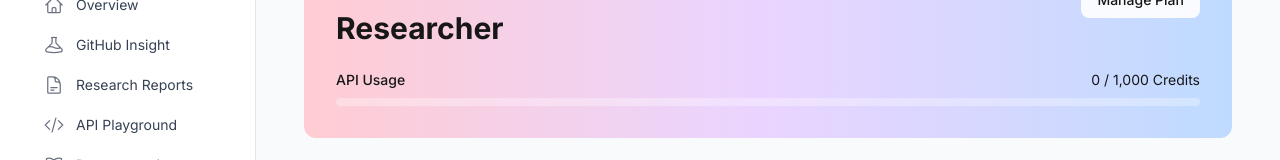
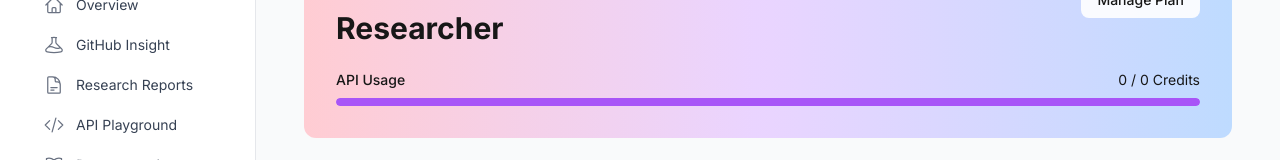
Before and after one commit to ZaneZJ/API-app, a Next.js app in the folder api-app-fe/: page /dashboard in a window 1280 px wide. Shown: the part 169-329 px from the top of the page. Built offline with nearby package versions, Linux system fonts and the light colour scheme; no server answers; the database is empty; sample sign-in values are in the browser's storage.

Commit message:
Added API Usage

```diff
--- a/api-app-fe/src/components/PlanCard.tsx
+++ b/api-app-fe/src/components/PlanCard.tsx
@@ -1,4 +1,36 @@
+import { useEffect, useState } from 'react';
+import { supabase } from '@/lib/supabase';
+
 export const PlanCard = () => {
+  const [totalUsage, setTotalUsage] = useState(0);
+  const [totalLimit, setTotalLimit] = useState(0);
+
+  useEffect(() => {
+    const fetchApiKeys = async () => {
+      try {
+        const { data: { user } } = await supabase.auth.getUser();
+        if (!user) return;
+
+        const { data, error } = await supabase
+          .from('api_keys')
+          .select('usage, usage_limit')
+          .eq('user_id', user.id);
+
+        if (error) throw error;
+
+        const totalUsage = data.reduce((sum, key) => sum + key.usage, 0);
+        const totalLimit = data.reduce((sum, key) => sum + key.usage_limit, 0);
+
+        setTotalUsage(totalUsage);
+        setTotalLimit(totalLimit);
+      } catch (error) {
+        console.error('Error fetching API keys:', error);
+      }
+    };
+
+    fetchApiKeys();
+  }, []);
+
   return (
     <div className="rounded-xl p-8 bg-gradient-to-r from-rose-200 via-purple-200 to-blue-200">
       <div className="flex justify-between items-start mb-6">
@@ -14,10 +46,20 @@ export const PlanCard = () => {
       <div className="mt-6">
         <div className="flex justify-between items-center mb-2">
           <span className="text-sm font-medium">API Usage</span>
-          <span className="text-sm">0 / 1,000 Credits</span>
+          <span className="text-sm">{totalUsage.toLocaleString()} / {totalLimit.toLocaleString()} Credits</span>
         </div>
         <div className="h-2 bg-white/30 rounded-full overflow-hidden">
-          <div className="h-full bg-white/90 rounded-full" style={{ width: '0%' }} />
+          <div
+            className="h-full bg-white/90 rounded-full transition-all duration-300"
+            style={{
+              width: `${Math.min((totalUsage / totalLimit) * 100, 100)}%`,
+              backgroundColor: (totalUsage / totalLimit) > 0.9
+                ? 'rgb(239, 68, 68)'
+                : (totalUsage / totalLimit) > 0.7
+                  ? 'rgb(234, 179, 8)'
+                  : 'rgb(168, 85, 247)'
+            }}
+          />
         </div>
       </div>
     </div>
```
